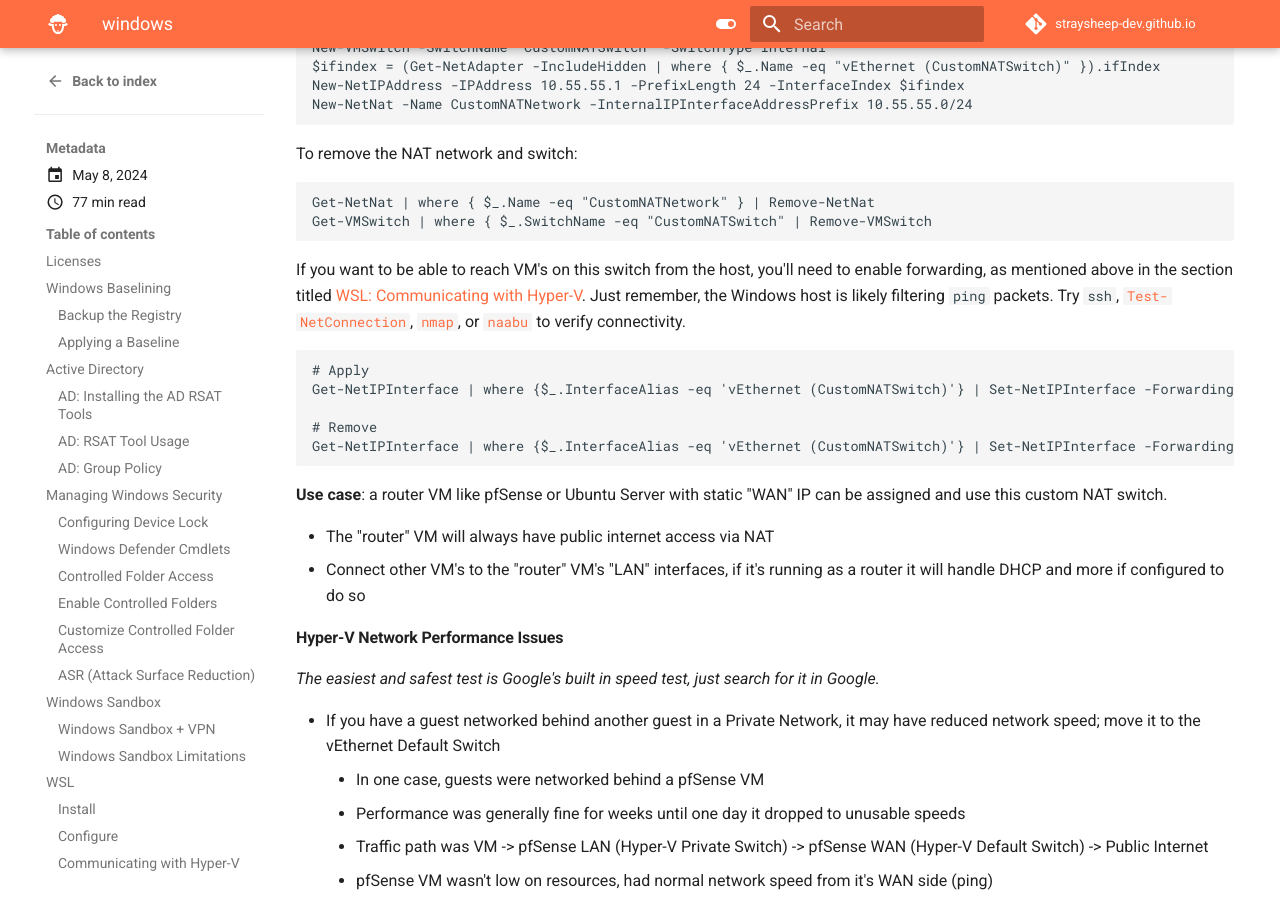
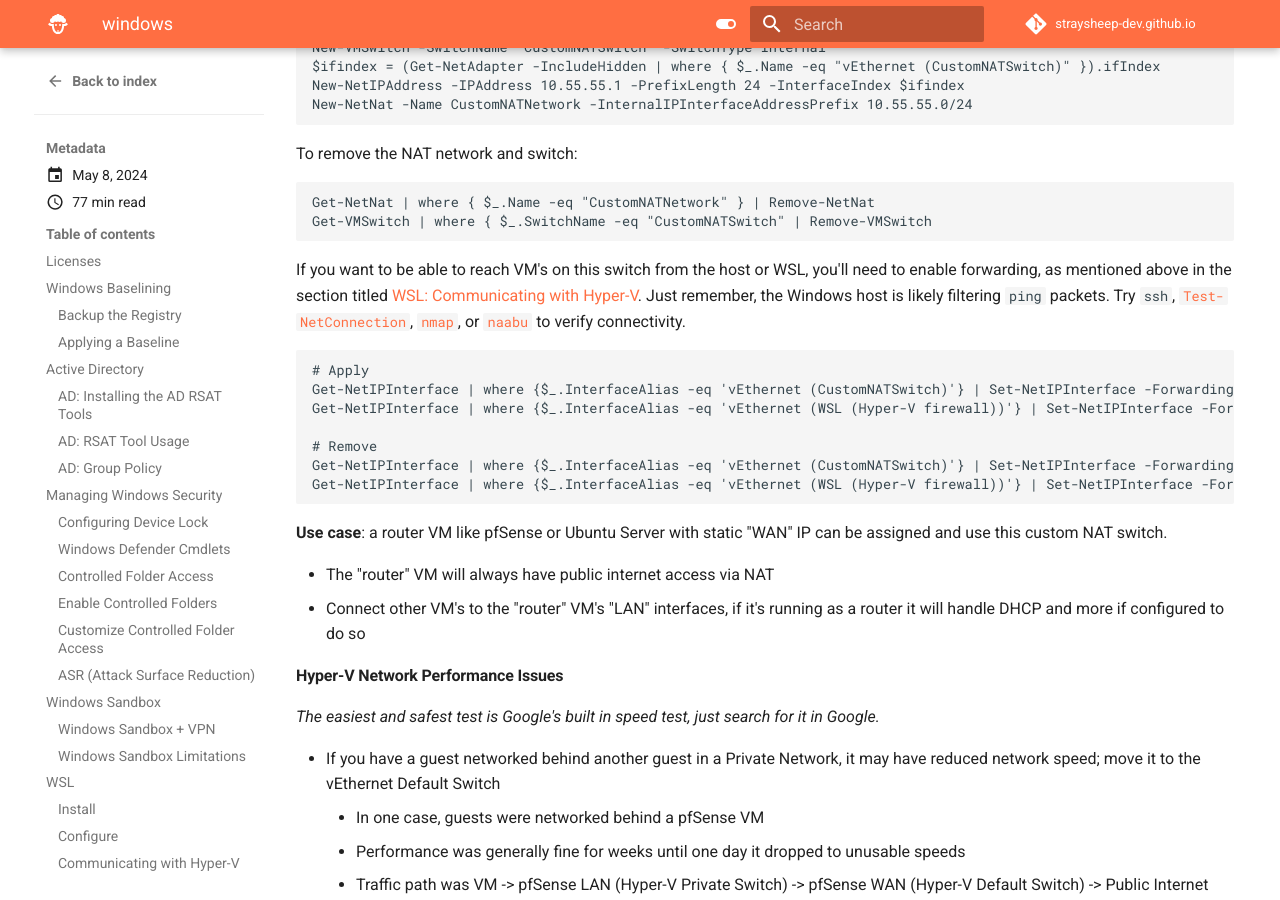
Before and after one commit to straysheep-dev/straysheep-dev.github.io, an MkDocs documentation site: the page built from docs/blog/posts/windows.md, in a window 1280 px wide and 900 px high, scrolled down 27660 px. Built offline with MkDocs 1.6.1 and Material for MkDocs 9.7.7, drawn with Linux system fonts in a browser that asks for light colours; comment, search, counter and statistics services are not loaded; some of the changed text lies outside the part shown.

Commit message:
Update blog

````diff
--- a/docs/blog/posts/windows.md
+++ b/docs/blog/posts/windows.md
@@ -1183,14 +1183,16 @@ Get-NetNat | where { $_.Name -eq "CustomNATNetwork" } | Remove-NetNat
 Get-VMSwitch | where { $_.SwitchName -eq "CustomNATSwitch" | Remove-VMSwitch
 ```
 
-If you want to be able to reach VM's on this switch from the host, you'll need to enable forwarding, as mentioned above in the section titled [WSL: Communicating with Hyper-V](#wsl-communicating-with-hyper-v). Just remember, the Windows host is likely filtering `ping` packets. Try `ssh`, [`Test-NetConnection`](https://learn.microsoft.com/en-us/powershell/module/nettcpip/test-netconnection?view=windowsserver2022-ps), [`nmap`](https://nmap.org/), or [`naabu`](https://github.com/projectdiscovery/naabu) to verify connectivity.
+If you want to be able to reach VM's on this switch from the host or WSL, you'll need to enable forwarding, as mentioned above in the section titled [WSL: Communicating with Hyper-V](#wsl-communicating-with-hyper-v). Just remember, the Windows host is likely filtering `ping` packets. Try `ssh`, [`Test-NetConnection`](https://learn.microsoft.com/en-us/powershell/module/nettcpip/test-netconnection?view=windowsserver2022-ps), [`nmap`](https://nmap.org/), or [`naabu`](https://github.com/projectdiscovery/naabu) to verify connectivity.
 
 ```powershell
 # Apply
 Get-NetIPInterface | where {$_.InterfaceAlias -eq 'vEthernet (CustomNATSwitch)'} | Set-NetIPInterface -Forwarding Enabled
+Get-NetIPInterface | where {$_.InterfaceAlias -eq 'vEthernet (WSL (Hyper-V firewall))'} | Set-NetIPInterface -Forwarding Enabled
 
 # Remove
 Get-NetIPInterface | where {$_.InterfaceAlias -eq 'vEthernet (CustomNATSwitch)'} | Set-NetIPInterface -Forwarding Disabled
+Get-NetIPInterface | where {$_.InterfaceAlias -eq 'vEthernet (WSL (Hyper-V firewall))'} | Set-NetIPInterface -Forwarding Disabled
 ```
 
 **Use case**: a router VM like pfSense or Ubuntu Server with static "WAN" IP can be assigned and use this custom NAT switch.
````
Also changed, not shown: other parts of docs/blog/posts/windows.md (+1 -1 lines).
